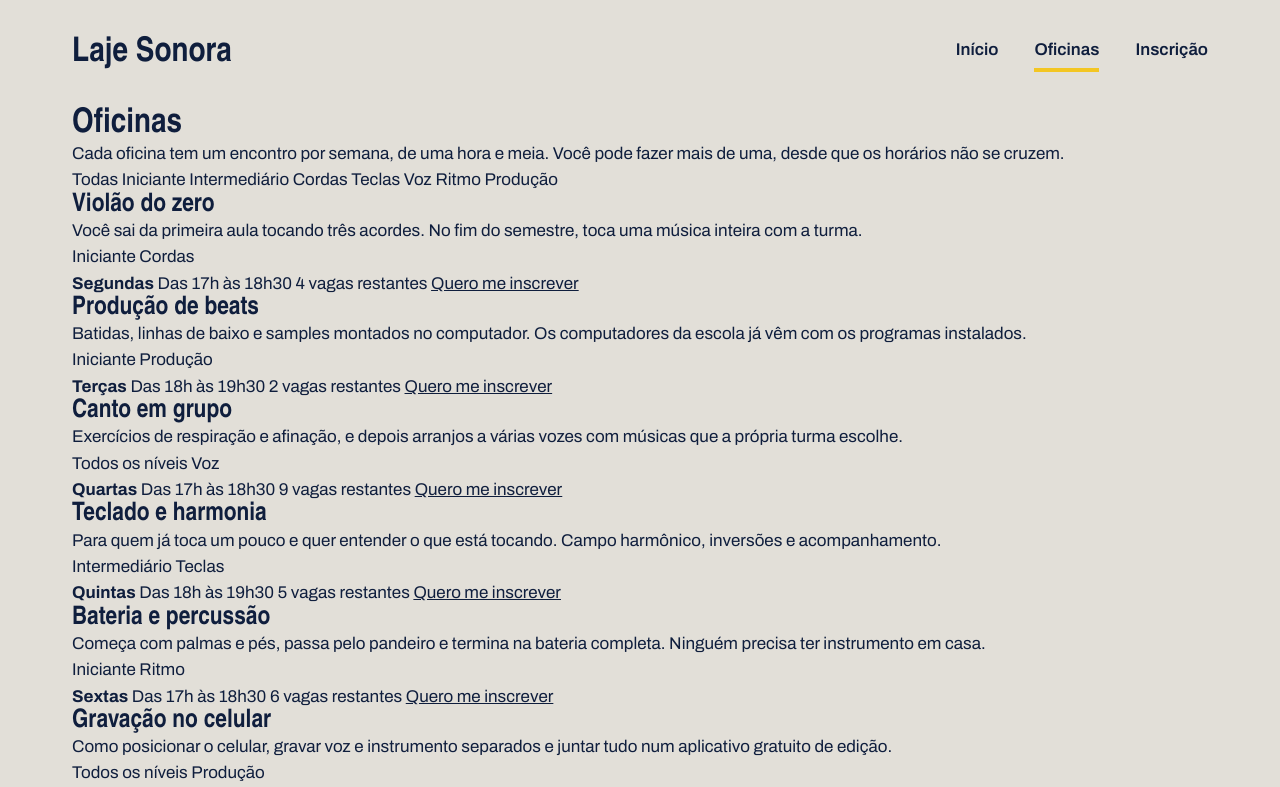
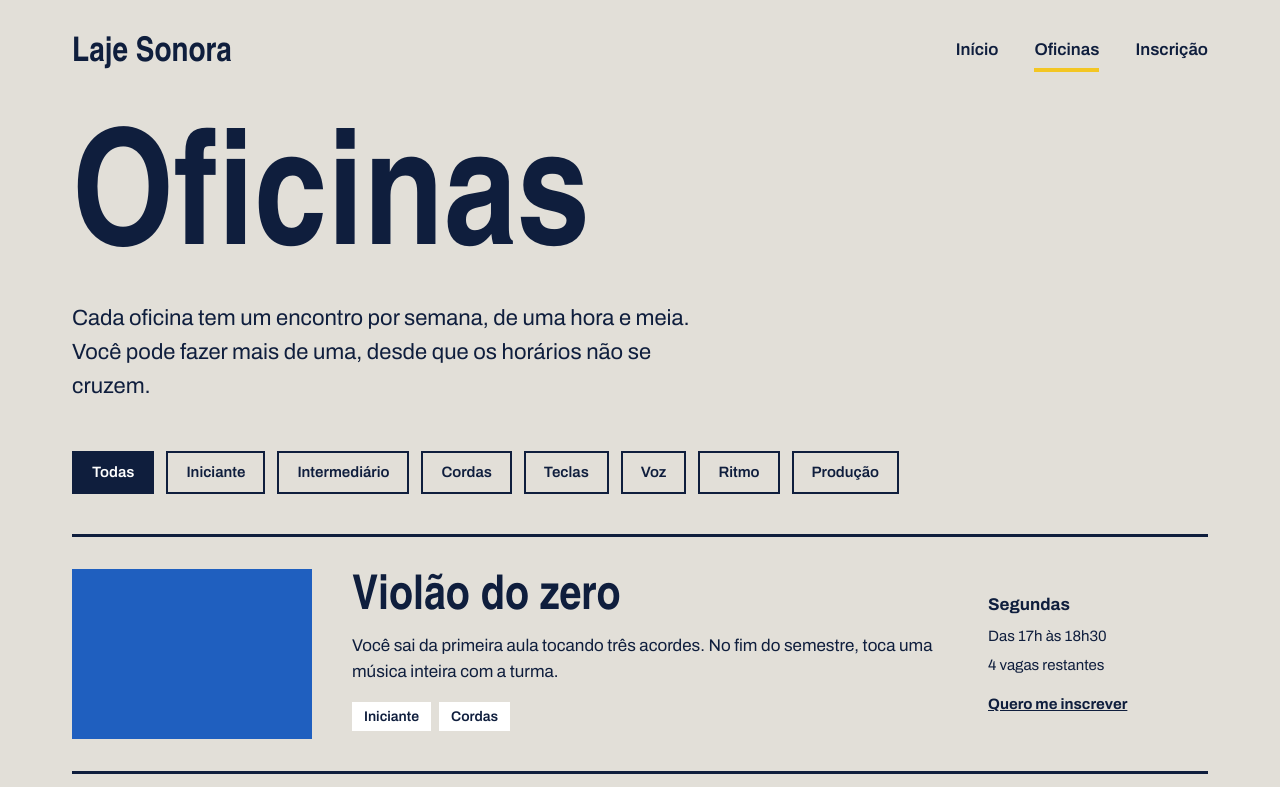
Before and after one commit to silvazcorreia15-ctrl/laje_sonora, a plain HTML site: page oficinas.html in a window 1280 px wide. Shown: the top 787 px of the page. Drawn offline with Linux system fonts and the light colour scheme; a web font is replaced by a local one.

Commit message:
Página de oficinas pronta

```diff
--- a/oficinas.css
+++ b/oficinas.css
@@ -118,3 +118,89 @@ h1, h2, h3 {
 .foto-tinta {
   background-color: var(--tinta);
 }
+.titulo-pagina {
+  font-size: 160px;
+  margin-top: 24px;
+}
+
+.subtitulo-pagina {
+  font-size: 22px;
+  max-width: 640px;
+  margin-top: 16px;
+}
+
+.filtros {
+  margin-top: 48px;
+  display: flex;
+  flex-wrap: wrap;
+  gap: 12px;
+}
+
+.filtro {
+  border: 2px solid var(--tinta);
+  padding: 8px 18px;
+  font-weight: 600;
+  font-size: 15px;
+}
+
+.filtro.ativo {
+  background-color: var(--tinta);
+  color: white;
+}
+
+.lista {
+  margin-top: 40px;
+}
+
+.oficina {
+  padding: 32px 0;
+  border-top: 3px solid var(--tinta);
+  display: flex;
+  align-items: center;
+  gap: 40px;
+}
+
+.oficina .foto {
+  width: 240px;
+  height: 170px;
+  flex-shrink: 0;
+}
+
+.oficina-texto {
+  flex: 1;
+}
+
+.oficina h2 {
+  font-size: 48px;
+  margin-bottom: 10px;
+}
+
+.etiquetas {
+  margin-top: 16px;
+  display: flex;
+  gap: 8px;
+}
+
+.etiqueta {
+  background-color: white;
+  padding: 4px 12px;
+  font-size: 14px;
+  font-weight: 600;
+}
+
+.oficina-detalhes {
+  width: 220px;
+  font-size: 15px;
+  display: flex;
+  flex-direction: column;
+  gap: 6px;
+}
+
+.oficina-detalhes strong {
+  font-size: 17px;
+}
+
+.oficina-detalhes a {
+  margin-top: 10px;
+  font-weight: 700;
+}
```
